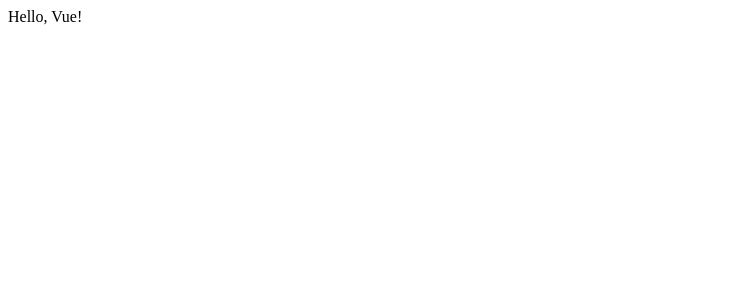
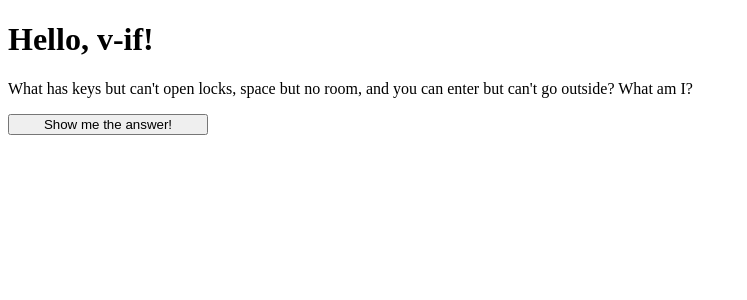
Before and after one commit to evelyntrann/learn-vue-3-with-bingyang, a Vue app: page / in a window 1280 px wide. Shown: the top 300 px of the page, without its empty margins (0-747 px from the left). Built offline with nearby package versions, Linux system fonts and the light colour scheme.

Commit message:
Conditional rendering

```diff
--- a/src/App.vue
+++ b/src/App.vue
@@ -1,10 +1,28 @@
 <template>
-  <div>
-    Hello, Vue!
-  </div>
+  <h1>{{ message }}</h1>
+  <p>
+    What has keys but can't open locks, space but no room, and you can enter but
+    can't go outside? What am I?
+  </p>
+
+  <button style="width: 200px" @click="showAnswer = !showAnswer">
+    {{ !showAnswer ? 'Show me the answer!' : 'Hide the answer!' }}
+  </button>
+
+  <div v-if="showAnswer">A keyboard.</div>
+
+  <div v-show="showAnswer">A keyboard.</div>
+
+  <!-- <div v-if="Math.random() > 0.5">Now you see me</div>
+  <div v-else>Now you don't</div> -->
 </template>
 
 <script setup>
+import { ref } from 'vue'
+
+let message = ref('Hello, v-if!')
+
+let showAnswer = ref(false)
 </script>
-<style lang="scss" scoped>
-</style>
+
+<style scoped></style>
```
